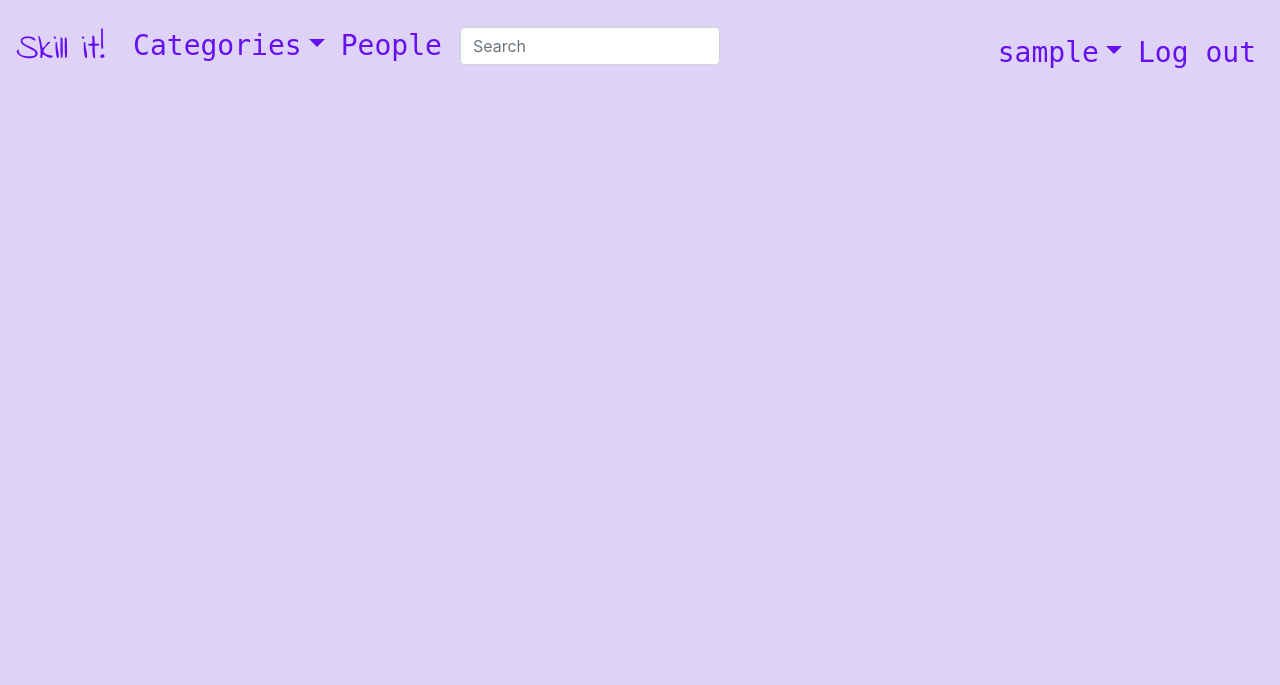
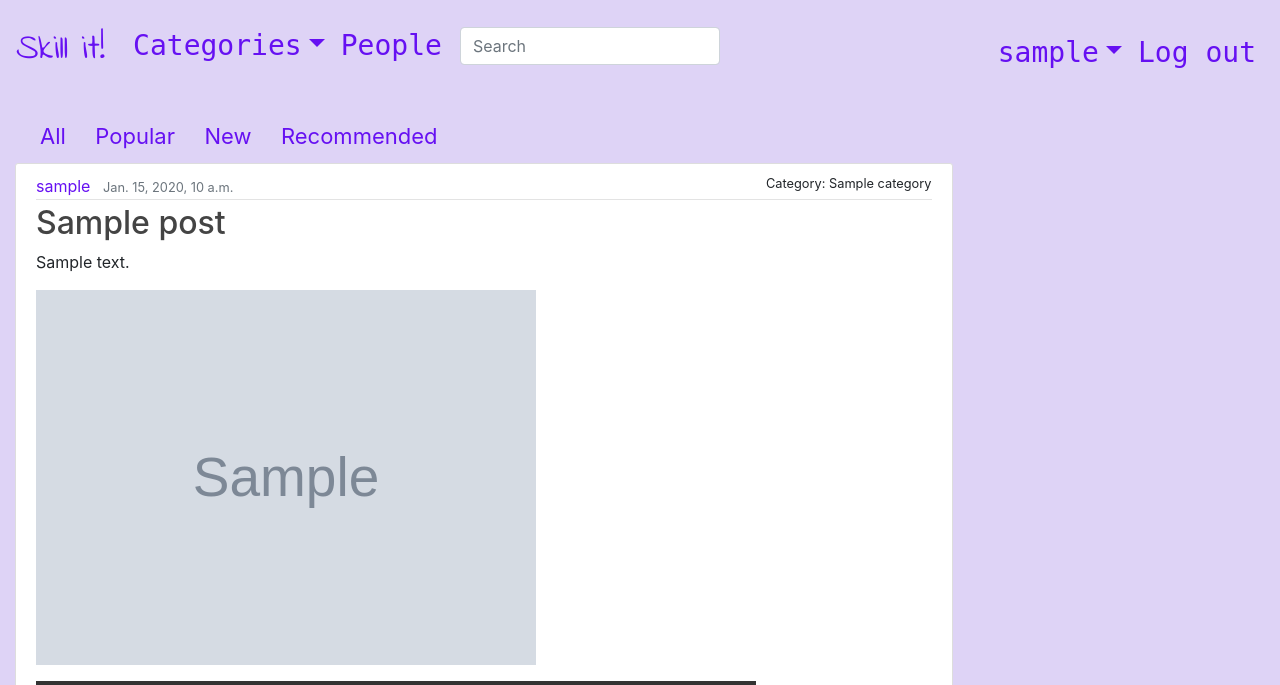
Before and after one commit to VladaDidko/skill-it, a Django app: page / in a window 1280 px wide. Shown: the top 685 px of the page. Before the commit the page ends 68 px from the top, so only its background shows below. Run offline with Django 3.2, Linux system fonts and the light colour scheme; a user stored in the database is signed in; tables that the repository leaves empty hold one stand-in row (values such as "Sample post"); grey boxes marked "Sample" are stand-in pictures; some libraries are stand-ins or nearby versions; some web fonts are replaced; grey boxes are pictures that could not be loaded.

Commit message:
home page

```diff
--- /dev/null
+++ b/general/templates/general/home.html
@@ -0,0 +1,44 @@
+{% extends "general/base.html" %}
+{% load static %}
+{% block content %}
+    <div class="volumes">
+        <a href="{% url 'post_list' %}">All</a>
+        <a href="{% url 'post_list_popular' %}">Popular</a>
+        <a href="{% url 'post_list_new' %}">New</a>
+        {% if user.is_authenticated %}
+        <a href="{% url 'post_list_recommended' %}">Recommended</a>
+        {% endif %}
+    </div>
+{% for follower in followers %}
+{% for post in posts %}
+{% if post.author.id == follower.following.id %}
+    <article class="media content-section" style="position: relative;">
+        <div class="media-body">
+            <div class="article-metadata">
+                <a class="mr-2" href="#">{{ post.author }}</a>
+                <small class="text-muted">{{ post.published_date }}</small>
+                <small style="float: right;">Category: {{post.category}}</small>
+            </div>
+            <h2><a class="article-title" href="{% url 'post_details' pk=post.pk %}">{{ post.title }}</a></h2>
+            {% if post.text %}
+                <p class="article-content">{{ post.text|truncatechars:200 }}</p>
+            {% endif %}
+            <div>
+            {% if post.image %}
+                <p><img src="{{ post.image.url }}" width="500px" height="70%" alt="image post"></p>
+            {% endif %}
+            </div>
+            <div>
+            {% if post.videofile %}
+                <video width="720" height="480" controls src="{{ post.videofile.url }}"></video>
+            {% endif %}
+            </div>
+        </div>
+    </article>
+
+    <a href="{% url 'post_details' pk=post.pk %}"><button class="btn btn-light" >Read more</button></a>
+    <a href="{% url 'post_details' pk=post.pk %}"><button class="btn btn-light" >Comment</button></a>
+{% endif %}
+{% endfor %}
+{% endfor %}
+{% endblock content %}
--- a/general/templates/general/people.html
+++ b/general/templates/general/people.html
@@ -11,7 +11,7 @@
             <h3 class="profile-title" style="margin-top: 10px;">{{ user.username }}, {{ user.profile.city}} </h3>
           </div>
           <div class = "col-md-5 col-lg-5">
-            <form name="passdata" action="." method="post">
+            <form name="passdata" action="." method="post"  style="float: right; margin-top: 10px; margin-right: 10px;">
             <input type='button' class='btn btn-lg btn-light following' value="Follow" onclick="location.href='{% url 'update' pk=user.id%}'">
             <input type='button' class='btn btn-lg btn-light' value='Details' onclick="location.href='{% url 'user_details' pk=user.id %}'">
             </form>
--- a/general/views.py
+++ b/general/views.py
@@ -1,14 +1,18 @@
 from django.shortcuts import render
-from blog.models import Category
+from blog.models import Category, Post
 from django.http import HttpResponse
 from users.models import Profile, Follower
 from django.contrib.auth.models import User
 
 def home(request):
-    context = {
-        'categories': Category.objects.all()
-    }
-    return render(request, 'general/base.html', context)
+	current_user = request.user
+	followers = Follower.objects.all().filter(follower__in=User.objects.filter(id=current_user.id))
+	context = {
+	    'categories': Category.objects.all(),
+        'posts': Post.objects.all(),
+        'followers': followers
+	}
+	return render(request, 'general/home.html', context)
 
 def users(request):
 	context = {
```
